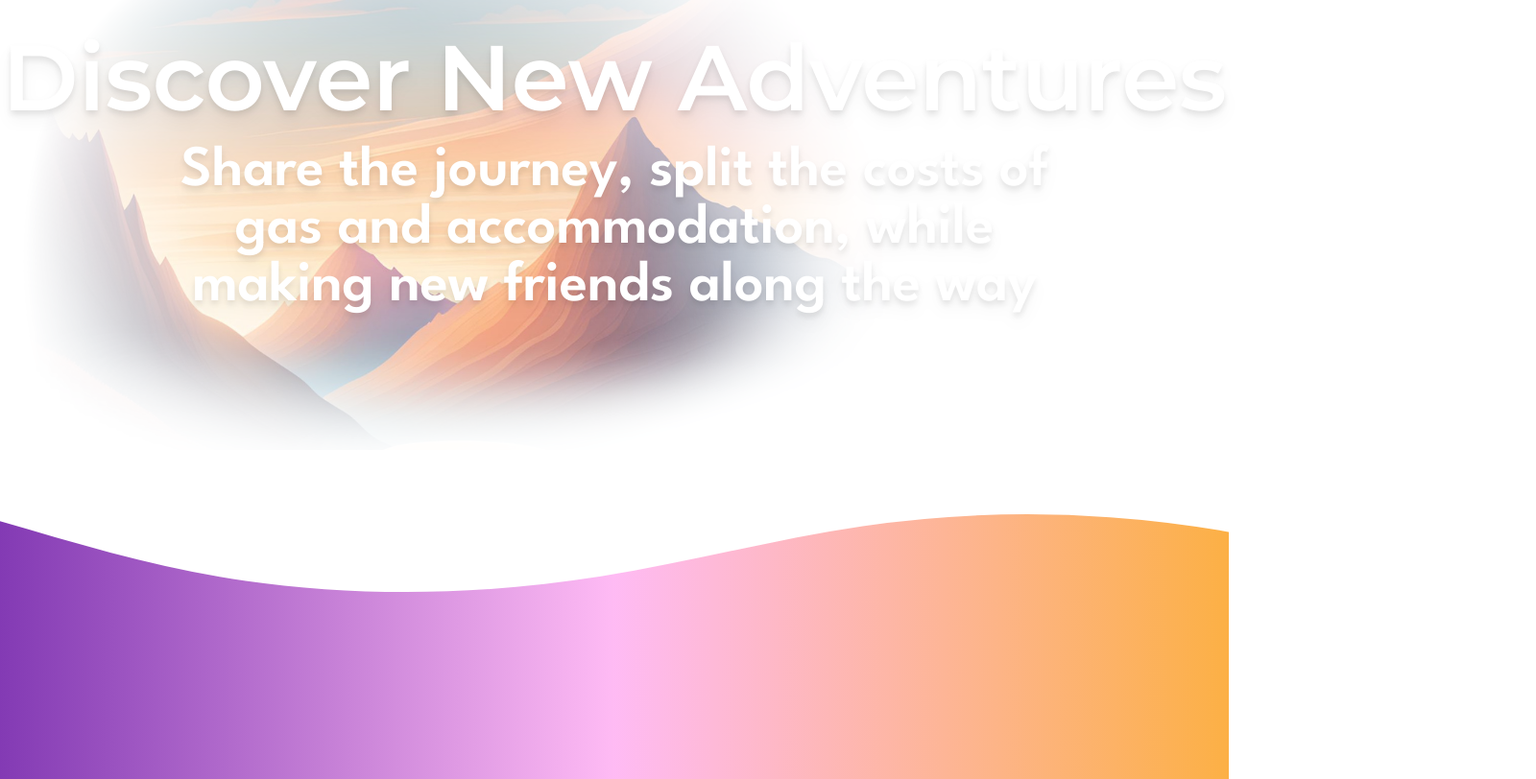
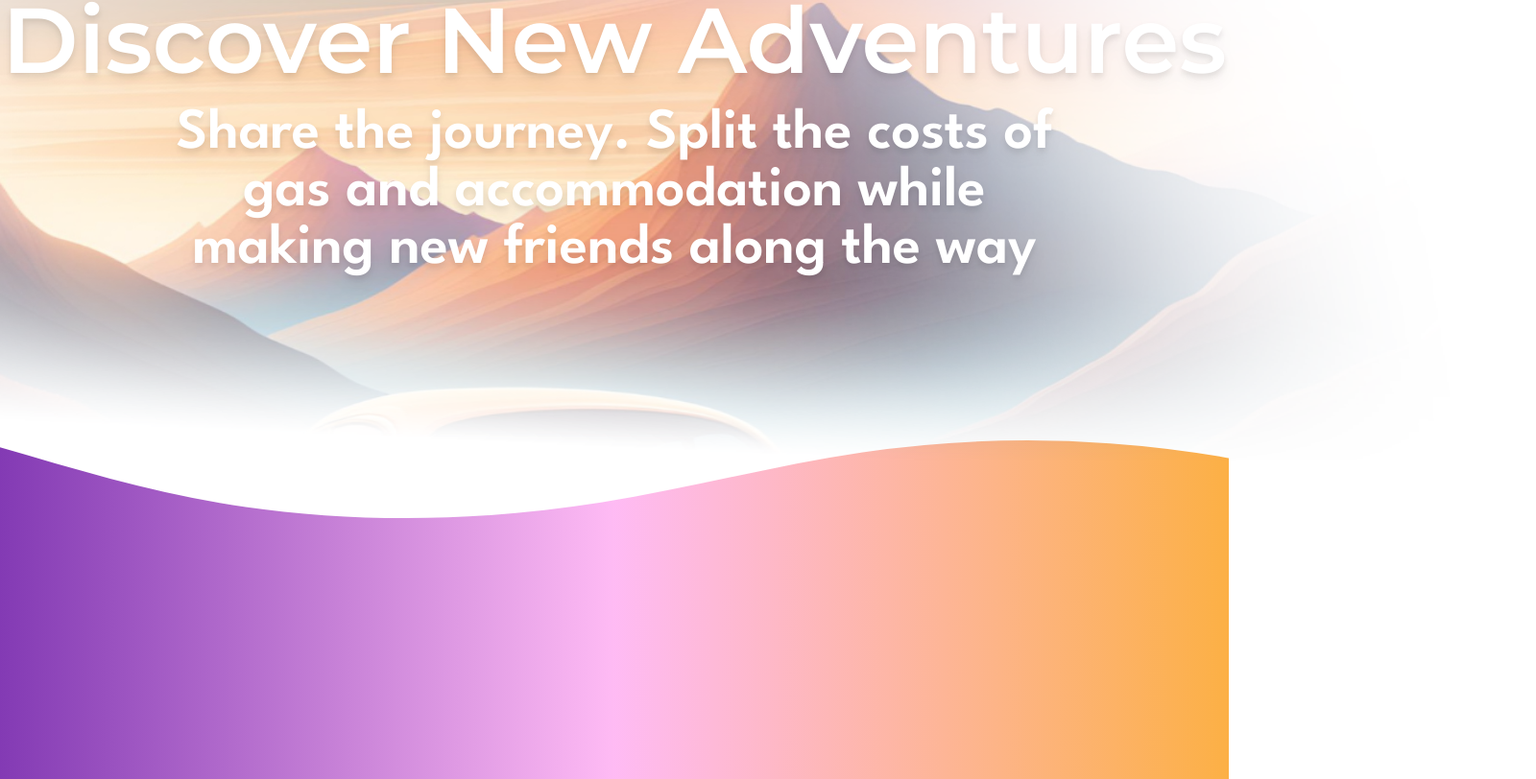
Before and after one commit to FeroHriadel/tripiafrontend, a Next.js app: page / in a window 1280 px wide. Shown: the part 908-1720 px from the top of the page at 96% size, 1600 px wide, since content can reach past the window. Built offline with nearby package versions, Linux system fonts and the light colour scheme.

Commit message:
HomePage top gradient content ok

```diff
--- a/app/page.css
+++ b/app/page.css
@@ -4,7 +4,7 @@
   display: flex;
   justify-content: center;
   align-items: center;
-  padding: 0 4rem;
+  padding: 0 10rem;
 }
 
 .tripia {
@@ -18,6 +18,7 @@
 @media (max-width: 900px) {
   .hero-content-wrapper {
     text-align: center;
+    padding: 0 4rem;
   }
 
   .tripia {
@@ -28,3 +29,13 @@
     display: none;
   }
 }
+
+
+
+/*content section (hills image) */
+.hills-image {
+  height: 50vh;
+  min-height: 500px;
+  width: 100%;
+  transform: scale(1.5) translateY(-5%);
+}
--- a/app/page.tsx
+++ b/app/page.tsx
@@ -28,11 +28,11 @@ const HomePage = () => {
       </GradientBackground>
 
       <ContentSection style={{zIndex: 2}}>
-        <img src={hillsImage.src} alt="car" className='hills-image' />
+        <img className='hills-image' src={hillsImage.src} alt="car" />
         <div className="absolute top-0 left-0 h-[100%] w-[100%] flex flex-col justify-center items-center gap-5">
           <h2 className='text-white text-5xl xs:text-6xl md:text-8xl text-center font-semibold drop-shadow-lg'>Discover New Adventures</h2>
           <GradientSubheader
-            text='Share the journey, split the costs of gas and accommodation, while making new friends along the way'
+            text='Share the journey. Split the costs of gas and accommodation while making new friends along the way'
             className='text-center font-semibold drop-shadow-lg w-[75%]'
           />
         </div>
--- a/components/GradientBackground.css
+++ b/components/GradientBackground.css
@@ -5,6 +5,12 @@
     rgba(253, 29, 218, 0.3),
     #FCB045
   );
+}
+
+@media (max-height: 600px) {
+  .gradient {
+    height: 700px;
+  }
 }
 
 
--- a/components/GradientBackground.tsx
+++ b/components/GradientBackground.tsx
@@ -13,11 +13,11 @@ interface Props {
 
 
 
-const GradientBackground = ({children, height = '100vh', minHeight = '280px', className = '', style = {}}: Props) => {
+const GradientBackground = ({children, height, minHeight = '500px', className = '', style = {}}: Props) => {
   return (
     <section
-      className={`relative gradient w-[100%] flex justify-center items-center ` + className}
-      style={{height: height, minHeight: minHeight, ...style}}
+      className={`gradient relative w-[100%] flex justify-center items-center h-lvh ` + className}
+      style={height ? { height, minHeight: minHeight, ...style} : {minHeight: minHeight, ...style}}
     >
       {/* top wave */}
       <div className="top-wave custom-shape-divider-top-1724221658">
```
Also changed, not shown: public/images/hills.png.
